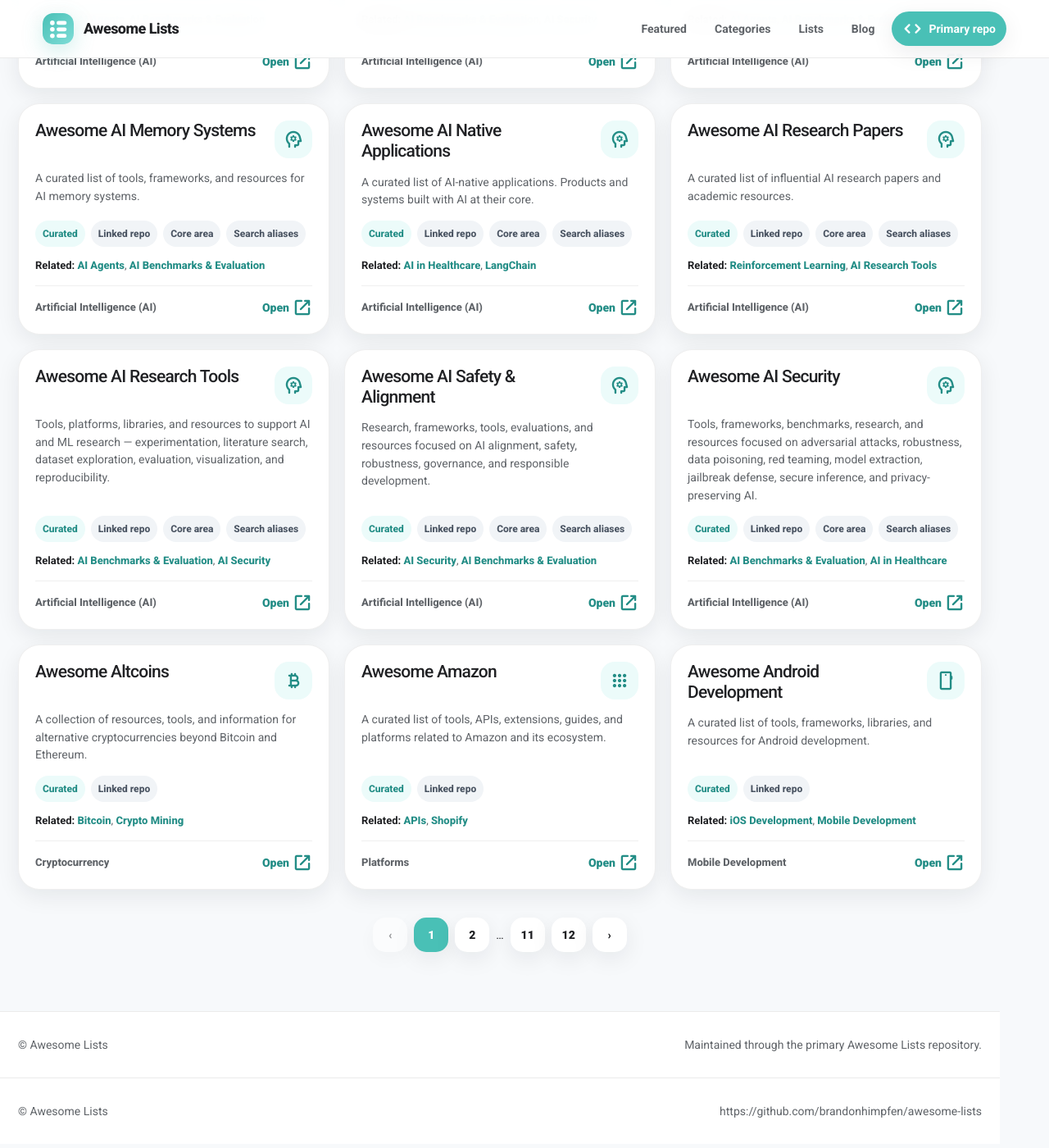
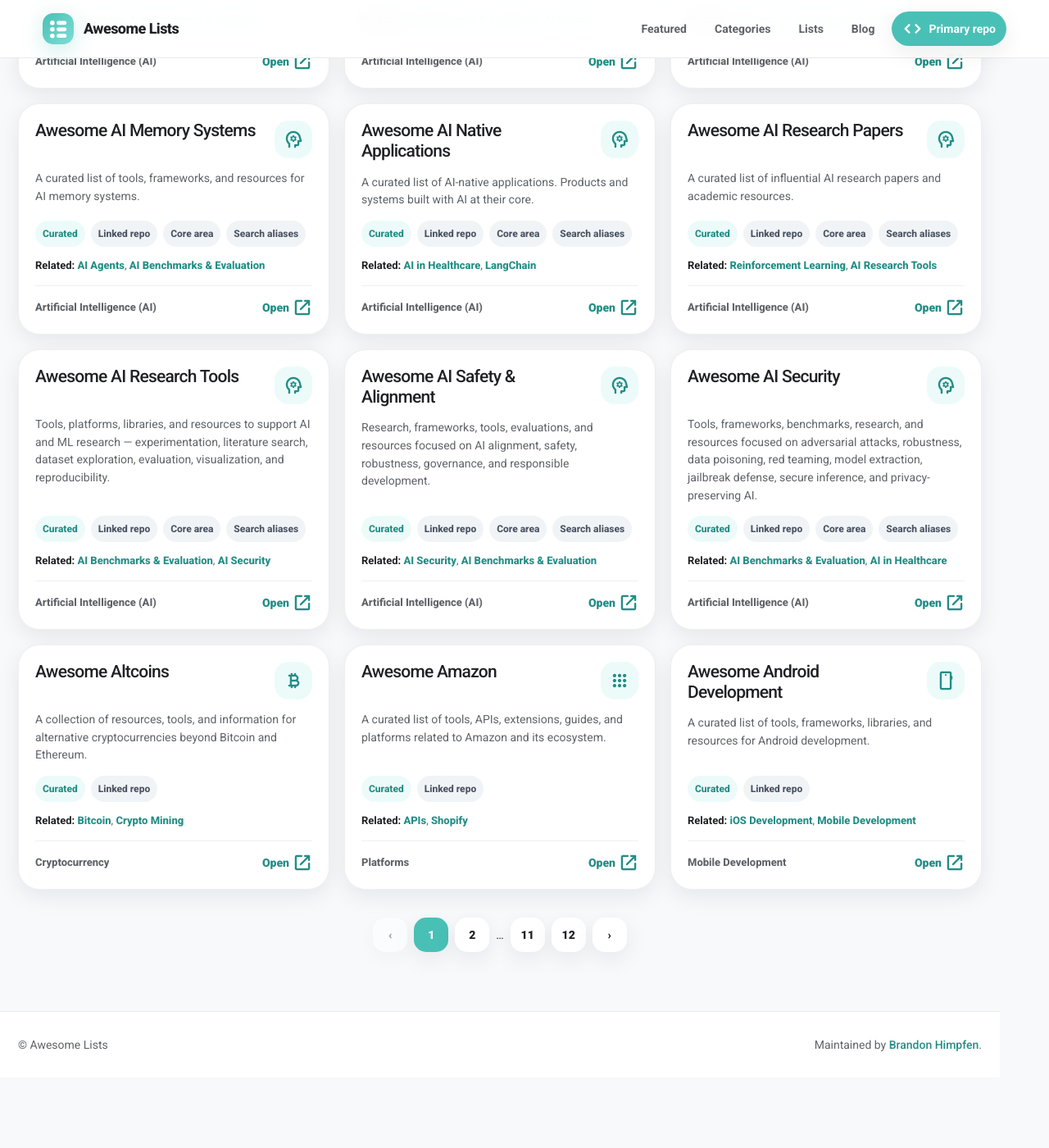
Before and after one commit to awesomelistsio/www, a Jekyll site: the page built from index.html, in a window 1280 px wide and 1400 px high, scrolled down 2737 px. Shown: the whole window at 82% size. Built offline with Jekyll 4.4.1, drawn with Linux system fonts in a browser that asks for light colours; after the commit the page ends 4056 px from its top, so only the background shows below that.

Commit message:
Update favicon URL, CSS and footer.

```diff
--- a/_config.yml
+++ b/_config.yml
@@ -4,7 +4,7 @@
 url: "https://awesomelists.io"
 
 markdown: kramdown
-permalink: /blog/:title/
+permalink: /:title/
 
 collections:
   pages:
--- a/_layouts/default.html
+++ b/_layouts/default.html
@@ -4,7 +4,7 @@
   <meta charset="utf-8">
   <meta name="viewport" content="width=device-width,initial-scale=1">
   <title>{{ page.title }} | {{ site.title }}</title>
-  <link rel="icon" href="logo.svg" type="image/svg+xml">
+  <link rel="icon" href="/logo.svg" type="image/svg+xml">
   <link rel="preconnect" href="https://fonts.googleapis.com">
   <link rel="preconnect" href="https://fonts.gstatic.com" crossorigin>
   <link rel="stylesheet" href="https://fonts.googleapis.com/css?family=Roboto:400,500,700,800,900&display=swap">
@@ -19,7 +19,7 @@
   <header class="topbar">
     <div class="topbar-inner">
       <a class="brand" href="{{ '/' | relative_url }}" aria-label="Awesome Lists home">
-        <img src="logo.svg" alt="">
+        <img src="/logo.svg" alt="">
         <span>Awesome Lists</span>
       </a>
       <nav class="nav" aria-label="Primary navigation">
@@ -35,11 +35,12 @@
 <main class="mdl-layout__content">
 {{ content }}
 
-<footer class="footer">
-<div class="footer-inner">
-<span>© Awesome Lists</span>
-<span>https://github.com/brandonhimpfen/awesome-lists</span>
-</div>
+
+ <footer class="footer">
+    <div class="footer-inner">
+      <span>© Awesome Lists</span>
+      <span>Maintained by <a href="https://www.brandonhimpfen.com/" title="Brandon Himpfen" target="_blank">Brandon Himpfen</a>.</span>
+    </div>
 </footer>
 
 </main>
--- a/assets/styles.css
+++ b/assets/styles.css
@@ -508,6 +508,12 @@
   flex-wrap: wrap;
 }
 
+.page-shell{
+  max-width:1280px;
+  margin:0 auto;
+  padding:0 24px 80px;
+}
+
 .page-btn {
   min-width: 42px;
   height: 42px;
--- a/index.html
+++ b/index.html
@@ -72,9 +72,3 @@
     <section class="list-grid" id="listGrid" aria-live="polite"></section>
     <nav class="pagination" id="pagination" aria-label="Pagination"></nav>
   </main>
-
-  <footer class="footer">
-    <div class="footer-inner">
-      <span>© Awesome Lists</span>
-      <span>Maintained through the primary Awesome Lists repository.</span>
-    </div>
```
